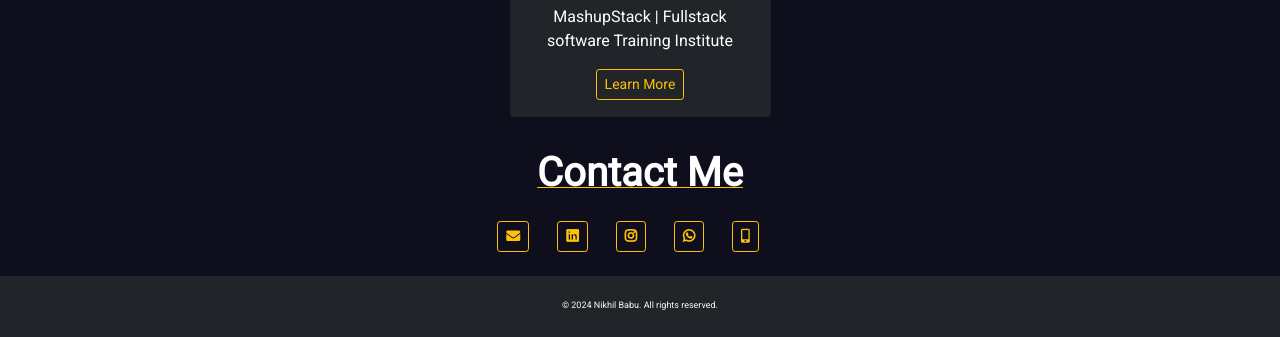
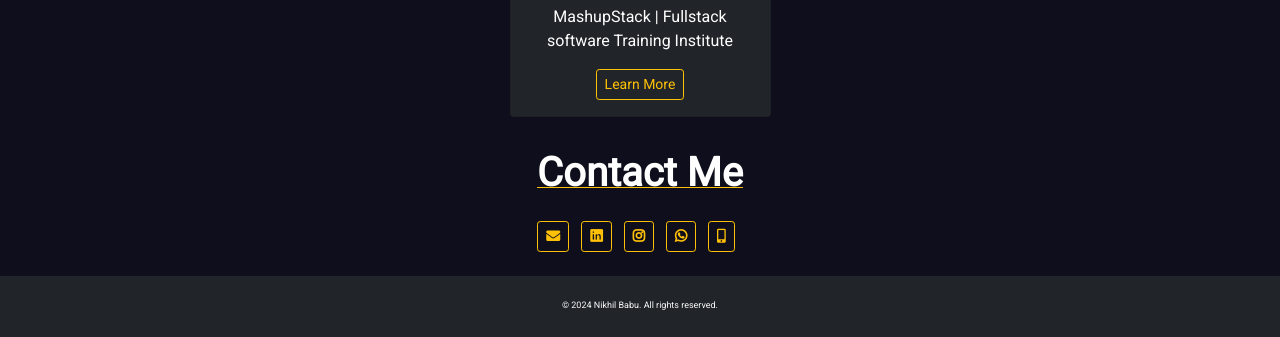
Before and after one commit to Nikhilbabu08/Nikhil-Babu-Portfolio, a plain HTML site: page index.html in a window 1280 px wide. Shown: the part 1873-2210 px from the top of the page. Drawn offline with nearby package versions, Linux system fonts and the light colour scheme.

Commit message:
Update index.html

```diff
--- a/index.html
+++ b/index.html
@@ -189,11 +189,11 @@
       <div class="row">
         <h1 id="contact" class="text-center heading fw-bold text-white">Contact Me</h1>
         <div class="col text-center mt-3">
-          <a href="mailto:nikhilbabu80942@gmail.com" class="btn btn-sm btn-outline-warning fw-bold me-4"><i class="fas fa-envelope"></i></a>
-          <a href="https://www.linkedin.com/in/nikhil-babu-48b685296/" class="btn btn-sm btn-outline-warning fw-bold me-4" target="_blank"><i class="fab fa-linkedin"></i></a>
-          <a href="https://www.instagram.com/your-instagram-username/" class="btn btn-sm btn-outline-warning fw-bold me-4" target="_blank"><i class="fab fa-instagram"></i></a>
-          <a href="https://wa.me/7025815538" class="btn btn-sm btn-outline-warning fw-bold me-4" target="_blank"><i class="fab fa-whatsapp"></i></a>
-          <a href="tel:+917025815538" class="btn btn-sm btn-outline-warning fw-bold me-4"><i class="fas fa-mobile-alt"></i></a>
+          <a href="mailto:nikhilbabu80942@gmail.com" class="btn btn-sm btn-outline-warning fw-bold me-2"><i class="fas fa-envelope"></i></a>
+          <a href="https://www.linkedin.com/in/nikhil-babu-48b685296/" class="btn btn-sm btn-outline-warning fw-bold me-2" target="_blank"><i class="fab fa-linkedin"></i></a>
+          <a href="https://www.instagram.com/your-instagram-username/" class="btn btn-sm btn-outline-warning fw-bold me-2" target="_blank"><i class="fab fa-instagram"></i></a>
+          <a href="https://wa.me/7025815538" class="btn btn-sm btn-outline-warning fw-bold me-2" target="_blank"><i class="fab fa-whatsapp"></i></a>
+          <a href="tel:+917025815538" class="btn btn-sm btn-outline-warning fw-bold me-2"><i class="fas fa-mobile-alt"></i></a>
         </div>
       </div>
     </div>
```
